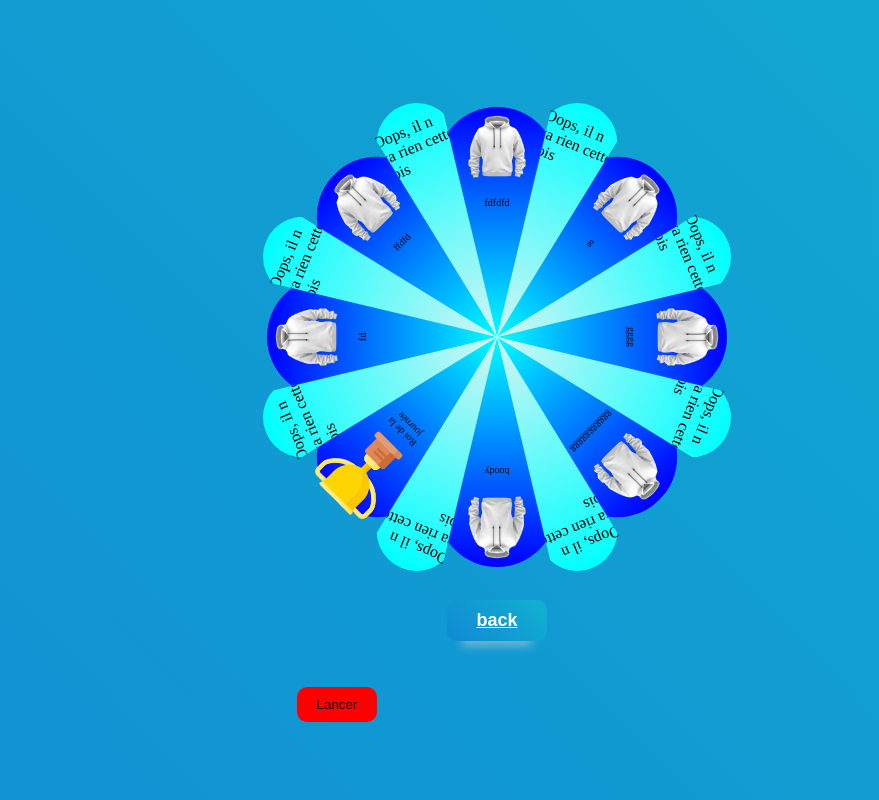
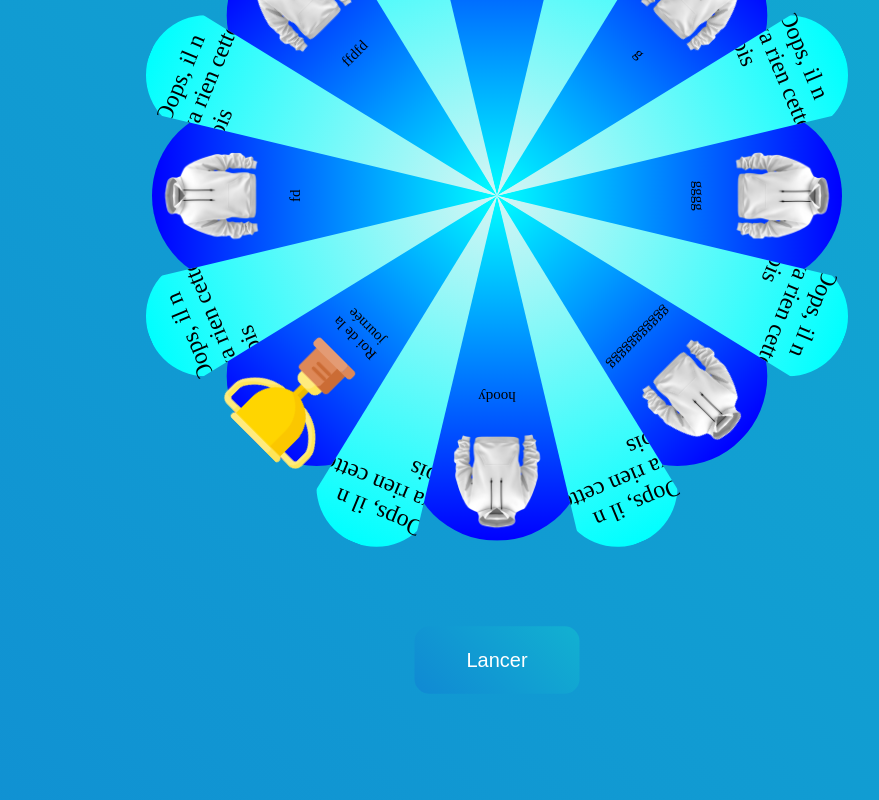
Before and after one commit to NewDeveloper54/RFront, a React (Vite) app: page /roulette in a window 1280 px wide. Shown: the part 580-1380 px from the top of the page, without its empty margins (143-1022 px from the left). Built offline with nearby package versions, Linux system fonts and the light colour scheme.

Commit message:
changes in RFront now

```diff
--- a/src/App.jsx
+++ b/src/App.jsx
@@ -13,7 +13,8 @@ const App = ()=>{
   <Route path="/roulette" element={<Roulette/>} />
 </Routes>
 
-  )
+
+)
 };
 
 
--- a/src/formulaire/formulaire.css
+++ b/src/formulaire/formulaire.css
@@ -135,10 +135,13 @@ Link{
   transition: all 0.2s ease-in-out;
 }
 
+
 .social-account-container .social-accounts .social-button .svg {
   fill: white;
   margin: auto;
 }
+
+
 
 .social-account-container .social-accounts .social-button:hover {
   transform: scale(1.2);
@@ -161,7 +164,6 @@ Link{
 }
 
 
-
 #formulaire{
     height: 1920px;
     display: flex;
--- a/src/roulette/roulette.css
+++ b/src/roulette/roulette.css
@@ -10,9 +10,11 @@ height: 1920px;
 }
 
 .rouletteBtn{
+    opacity: 0;
     text-decoration: underline;
   display: block;
   width: 100%;
+  height: 60px;
   font-weight: bold;
   background: linear-gradient(45deg, rgb(16, 137, 211) 0%, rgb(18, 177, 209) 100%);
   color: white;
@@ -23,10 +25,17 @@ height: 1920px;
   transition: all 0.2s ease-in-out;
   cursor: pointer;
 }
+.rouletteBtn.shown{
+    opacity: 1;
+    transition: 1s;
+}
 .rouleteLink{
     width: 100px;
     display: flex;
     justify-content: center;
+}
+.circleWrapper{
+    transform: scale(1.5);
 }
 .circle {
   width: 400px;
@@ -43,14 +52,17 @@ height: 1920px;
 
 .lanceButton{
     position: relative;
-    top: 35%;
-    width: 80px;
-    height: 35px;
+    top: 20%;
+    left: 145px;
+    width: 110px;
+    height: 45px;
     border-radius: 10px;
     border: none;
     cursor: pointer;
+background: linear-gradient(45deg, rgb(16, 137, 211) 0%, rgb(18, 177, 209) 100%);
+color: white;
+}
 
-}
 
 @keyframes turn {
   0% {
@@ -135,3 +147,12 @@ transform: rotate(180deg);}
   display: flex;
   justify-content: center;
 }
+
+
+.cicleInfo{
+    height: 1000px;
+    display: flex;
+    flex-direction: column;
+    justify-content: space-around;
+    align-items: center;
+}
--- a/src/roulette/roulette.jsx
+++ b/src/roulette/roulette.jsx
@@ -6,6 +6,12 @@ import { Link } from 'react-router-dom';
 
 
 const Roulette = () => {
+
+    const [isShown, setIsShown] = useState("");
+
+
+
+
   const [isDown, setIsDown] = useState(false);
   const [rotation, setRotation] = useState(0);
   const [winnerIndex, setWinnerIndex] = useState(null);
@@ -29,9 +35,20 @@ const Roulette = () => {
 
     setIsDown(true);
     setIsSpinning(true);
+    setTimeout(() => {
+
+    setIsShown(isShown === "shown" ? "" : "shown");
+
+    },5000);
+
+
+
+
+
+
 
     const btn = document.querySelector(".lanceButton");
-    btn.style.transform = "translateY(60px)";
+    btn.style.opacity = "0";
     btn.style.transition = "1s";
 
     const randomIndex = Math.floor(Math.random() * 8);
@@ -48,6 +65,7 @@ const Roulette = () => {
 
   return (
     <div id="roulette">
+        <div className="cicleInfo">
       <div className="circleWrapper">
         <div
           className="circle"
@@ -88,8 +106,9 @@ const Roulette = () => {
           })}
         </div>
 
+
         <div className="pointer"></div>
-        <button style={{backgroundColor:"red"}} onClick={handleSpin} className={`lanceButton ${isDown}`}>Lancer</button>
+        <button onClick={handleSpin} className={`lanceButton  ${isDown}`}>Lancer</button>
       </div>
 
       {winnerIndex !== null && !isSpinning && (
@@ -98,8 +117,10 @@ const Roulette = () => {
         </div>
       )}
 <Link className="rouleteLink" to="/">
-        <button className="rouletteBtn">back</button>
+        <button className={`rouletteBtn ${isShown}`}>back</button>
       </Link>
+
+      </div>
 
     </div>
   );
```
